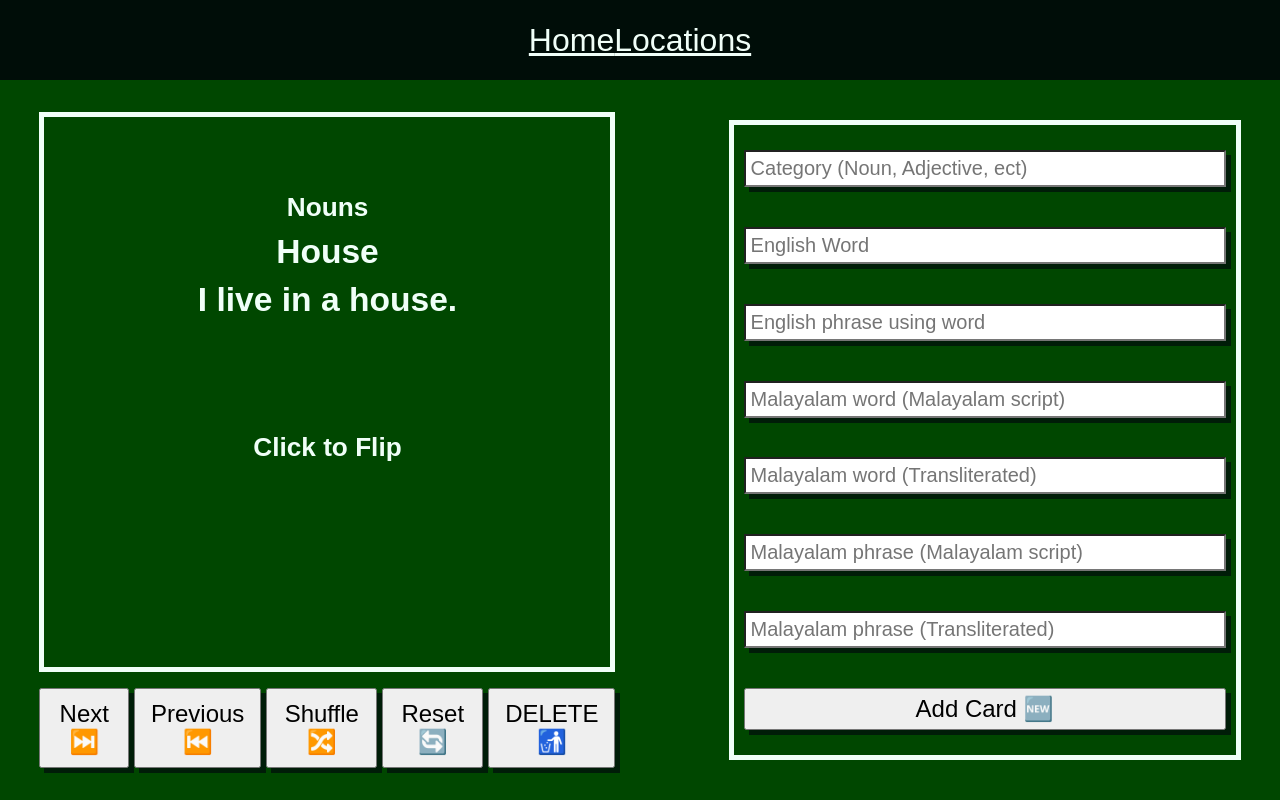
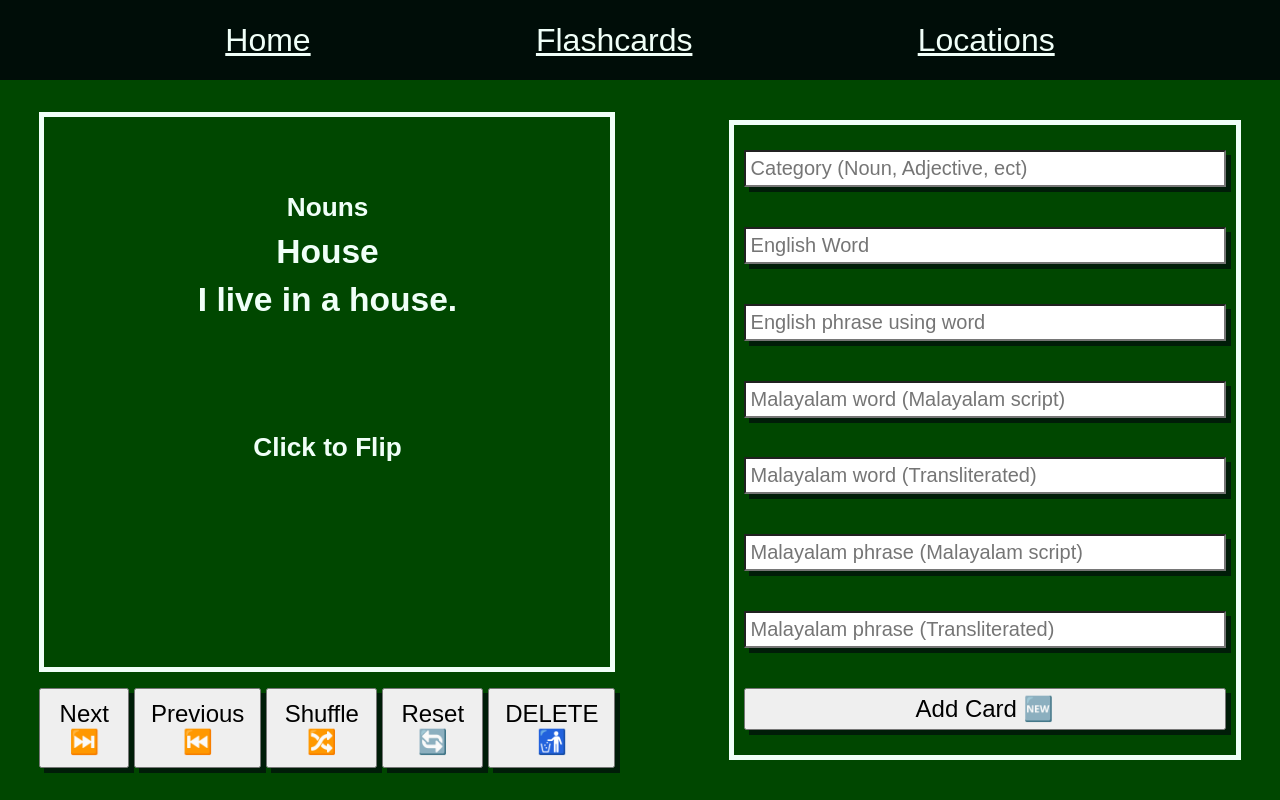
Before and after one commit to wslider/malayalam-explorer, a website: page public/flashcards.html in a window 1280 px wide. Drawn offline with nearby package versions, Linux system fonts and the light colour scheme; no server answers.

Commit message:
initial fix for nav bar display in mobile + locations page with initial features

```diff
--- a/public/css/flashcards.css
+++ b/public/css/flashcards.css
@@ -27,7 +27,8 @@
   height:fit-content;
   background-color: var(--keralaNight);
   display: flex;
-  justify-content: center;
+  flex-direction: column;
+  justify-content: space-evenly;
   width: 100%;
   min-height: 7vh;
   box-sizing: border-box;
@@ -104,10 +105,12 @@
         box-shadow: 5px 5px var(--keralaShade);
       }
 
-  /* Tablet */
+  /* Tablet & Larger */
 
   @media only screen and (min-width: 768px) {
     .topNav {
+        display: flex;
+        flex-direction: row;
       font-size: 1.5rem;
     }
     .cardContainer {
--- a/public/css/locations.css
+++ b/public/css/locations.css
@@ -24,12 +24,13 @@ body {
     - highlight on mouseover
     */
     .topNav {
+    display: flex;
+    flex-direction: column;
     height:fit-content;
     width: 100vw;
     box-sizing: border-box;
     background-color: var(--keralaNight);
-    display: flex;
-    justify-content: center;
+    justify-content: space-evenly;
     align-items: center;
     padding: 10px;
     box-sizing: border-box;
@@ -43,22 +44,21 @@ body {
         }
 
     .header {
-        font-size: 1rem;
+        font-size: 2rem;
         text-align: center;
         cursor: pointer;
         text-align: center;
         width: 90%;
+        margin-top: 3vh;
         margin-left: 5%;
         margin-right: 5%;
         padding-top: 10px;
-        padding-bottom: 10px;
         box-sizing: border-box;
-        min-height: 12vh;
+        min-height: 10vh;
     }
 
 
     .mainContainer {
-        margin-top: 10px;
         margin-bottom: 10px;
         display: flex;
         flex-direction: column;
@@ -103,6 +103,12 @@ body {
     }
 
 @media only screen and (min-width: 768px) {
+
+  .topNav {
+     display: flex;
+     flex-direction: row;
+    }
+
   .mainContainer {
     display: flex;
     flex-direction: row;
--- a/public/css/style.css
+++ b/public/css/style.css
@@ -24,12 +24,13 @@
     - highlight on mouseover
     */
     .topNav {
+    display: flex;
+    flex-direction: column;
     height:fit-content;
     width: 100vw;
     box-sizing: border-box;
     background-color: var(--keralaNight);
-    display: flex;
-    justify-content: center;
+    justify-content: space-evenly;
     align-items: center;
     padding: 10px;
     box-sizing: border-box;
@@ -141,6 +142,11 @@
 
     @media only screen and (min-width: 768px) {
 
+    .topNav {
+        display: flex;
+        flex-direction: row;
+    }
+
     .header {
         min-height: 15vh;
     }
--- a/public/flashcards.html
+++ b/public/flashcards.html
@@ -10,8 +10,9 @@
 <body>
 
     <nav class="topNav" id="topNavBar">
-            <a href="index.html">Home</a>
-            <a href="locations.html">Locations</a>
+        <a href="index.html">Home</a>
+        <a href="flashcards.html">Flashcards</a>
+        <a href="locations.html">Locations</a>
     </nav>
 
     <main class="mainContainer" id="card">
```
Also changed, not shown: public/index.html (+1 -0 lines), public/locations.html (+5 -2 lines), public/locations.js (+21 -3 lines), public/script.js (+7 -0 lines).
